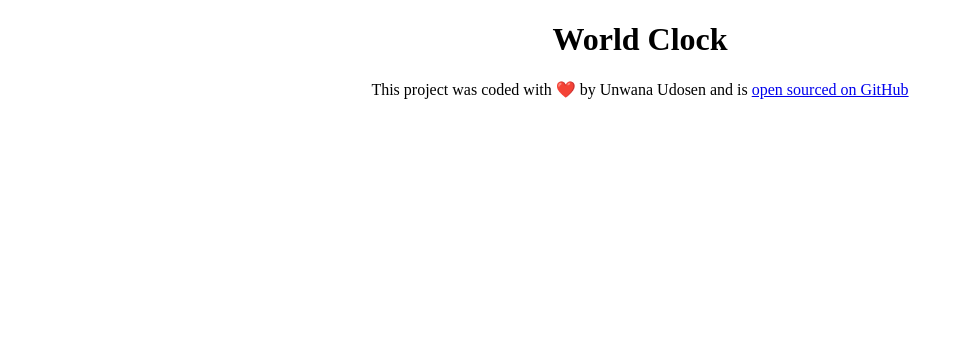
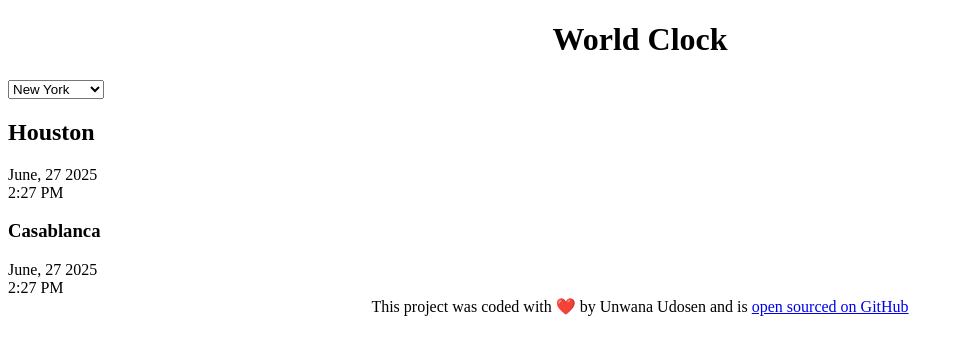
Before and after one commit to topdollar50/World-clock-, a plain HTML site: page index.html in a window 1280 px wide. Shown: the whole page, without its empty margins (0-964 px from the left). Drawn offline with Linux system fonts and the light colour scheme.

Commit message:
Added basic html

```diff
--- a/index.html
+++ b/index.html
@@ -9,6 +9,24 @@
   </head>
   <body>
     <h1>World Clock</h1>
+       <div class ="container">
+       <select class = "">
+           <option value="">New York</option>
+           <option value="">Phoenix</option>
+           <option value="">Austin</option>
+           <option value="">Chicago</option>
+           <option value="">Los Angeles</option>
+       </select>
+       <div class="cities">
+           <h2>Houston</h2>
+           <div class ="date">June, 27 2025</div>
+           <div class="time">2:27 PM</div>
+                <h3>Casablanca</h3>
+           <div class ="date">June, 27 2025</div>
+           <div class="time">2:27 PM</div>
+
+       </div>
+       </div>
     <footer>
       This project was coded with ❤️ by Unwana Udosen and is
       <a href="https://github.com/topdollar50/World-clock-" target="_blank">
```
